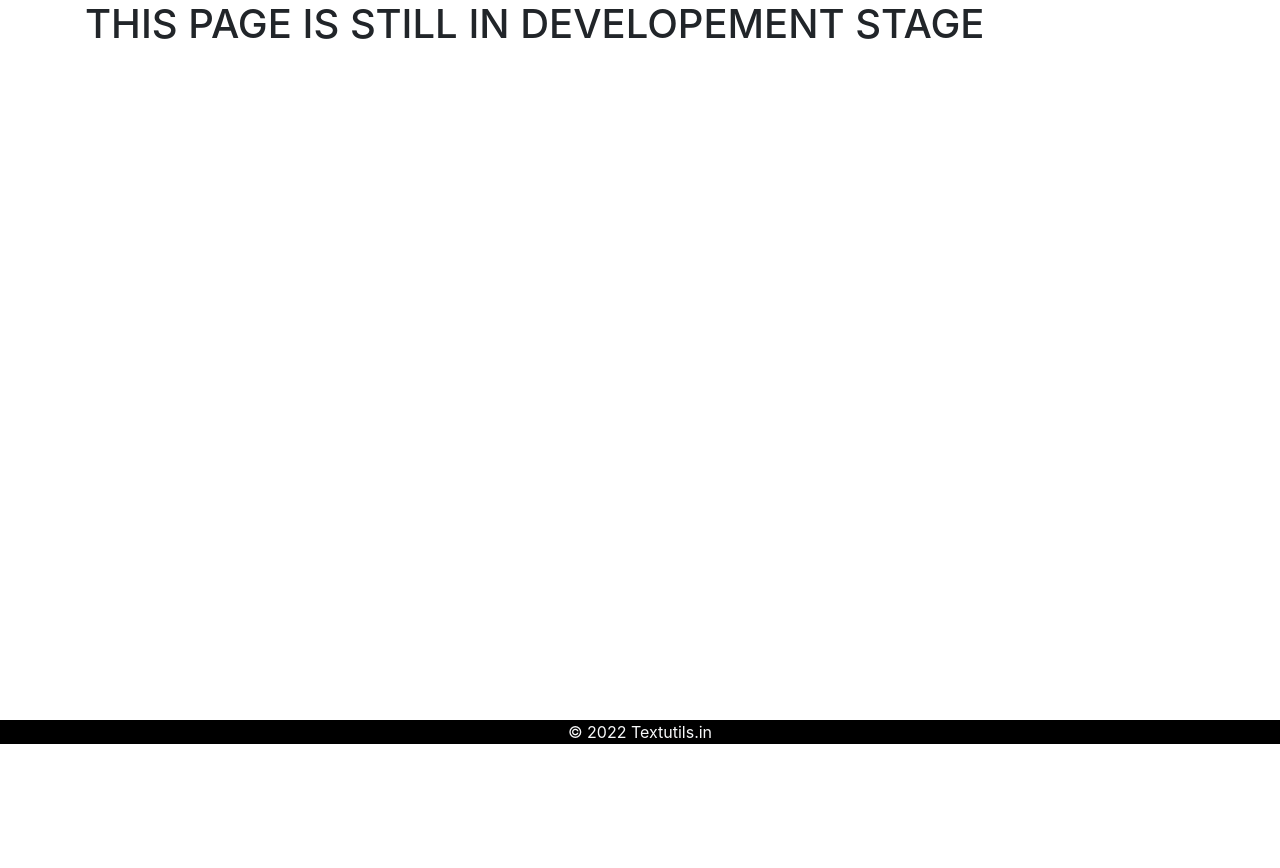
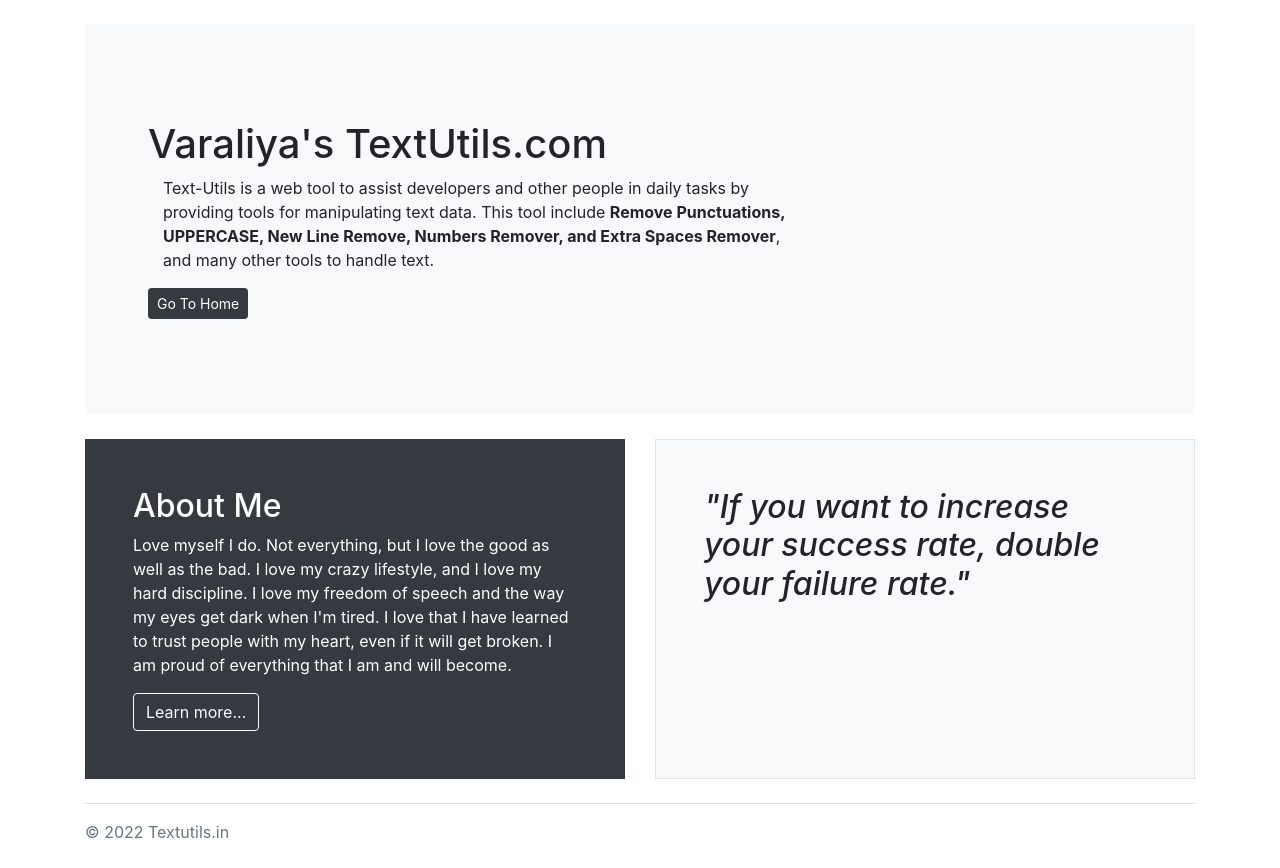
Before and after one commit to Mohammedvaraliya/TextUtils-djangoApp, a Django app: page /about in a window 1280 px wide. Shown: the part 56-924 px from the top of the page. Before the commit the page ends 800 px from the top, so only its background shows below. Run offline with Django 3.2, Linux system fonts and the light colour scheme; some libraries are stand-ins or nearby versions.

Commit message:
added about page

```diff
--- a/templates/about.html
+++ b/templates/about.html
@@ -8,7 +8,7 @@
     <!-- Bootstrap CSS -->
     <link rel="stylesheet" href="https://stackpath.bootstrapcdn.com/bootstrap/4.2.1/css/bootstrap.min.css" integrity="sha384-GJzZqFGwb1QTTN6wy59ffF1BuGJpLSa9DkKMp0DgiMDm4iYMj70gZWKYbI706tWS" crossorigin="anonymous">
 
-    <title>Text Utils-Results </title>
+    <title>Text Utils-About </title>
     <!-- Favicon-->
     <link rel="shortcut icon" href="https://codewithharry.com/static/photo.png">
     <style>
@@ -22,11 +22,12 @@
    text-align: center;
    display: block;
 }
+
 </style>
   </head>
   <body>
 <nav class="navbar navbar-expand-lg navbar-dark bg-dark">
-  <a class="navbar-brand" href="#">Varaliya's TextUtils.com</a>
+  <a class="navbar-brand" href="/about">Varaliya's TextUtils.com</a>
   <button class="navbar-toggler" type="button" data-toggle="collapse" data-target="#navbarNavDropdown" aria-controls="navbarNavDropdown" aria-expanded="false" aria-label="Toggle navigation">
     <span class="navbar-toggler-icon"></span>
   </button>
@@ -39,7 +40,7 @@
         <a class="nav-link" href="/about">About Us</a>
       </li>
       <li class="nav-item">
-        <a class="nav-link" href="#">Contact Us</a>
+        <a class="nav-link" href="/contact">Contact Us</a>
       </li>
 
     </ul>
@@ -49,15 +50,37 @@
     <button class="btn btn-outline-success my-2 my-sm-0" type="submit">Search</button>
   </form>
 </nav>
-<div class="container">
-<h1> THIS PAGE IS STILL IN DEVELOPEMENT STAGE </h1></div>
+<main>
+  <div class="container py-4">
 
+    <div class="p-5 mb-4 bg-light rounded-3">
+      <div class="container-fluid py-5">
+        <h1 class="display-5 fw-bold">Varaliya's TextUtils.com</h1>
+        <p class="col-md-8 fs-4">Text-Utils is a web tool to assist developers and other people in daily tasks by providing tools for manipulating text data. This tool include <b> Remove Punctuations, UPPERCASE, New Line Remove, Numbers Remover, and Extra Spaces Remover</b>, and many other tools to handle text.</p>
+        <a class="btn btn-dark btn-sm" href="/" type="button">Go To Home</a>
+      </div>
+    </div>
 
-<footer class="footer">
-  <div class="container">
-    <span class="text-light">&#169 2022 Textutils.in </span>
+    <div class="row align-items-md-stretch">
+      <div class="col-md-6">
+        <div class="h-100 p-5 text-white bg-dark rounded-3">
+          <h2>About Me</h2>
+          <p>Love myself I do. Not everything, but I love the good as well as the bad. I love my crazy lifestyle, and I love my hard discipline. I love my freedom of speech and the way my eyes get dark when I'm tired. I love that I have learned to trust people with my heart, even if it will get broken. I am proud of everything that I am and will become.</p>
+          <button class="btn btn-outline-light" type="button">Learn more...</button>
+        </div>
+      </div>
+      <div class="col-md-6">
+        <div class="h-100 p-5 bg-light border rounded-3">
+          <h2> <i> "If you want to increase your success rate, double your failure rate." </i></h2>
+        </div>
+      </div>
+    </div>
+
+    <footer class="pt-3 mt-4 text-muted border-top">
+      &copy; 2022 Textutils.in
+    </footer>
   </div>
-</footer>
+</main>
 
     <!-- Optional JavaScript -->
     <!-- jQuery first, then Popper.js, then Bootstrap JS -->
--- a/templates/analyze_if_not_selected.html
+++ b/templates/analyze_if_not_selected.html
@@ -16,7 +16,7 @@
 <body>
   <nav class="navbar navbar-expand-lg navbar-dark bg-dark">
     <div class="container-fluid">
-      <a class="navbar-brand" href="#">Varaliya's TextUtils.com</a>
+      <a class="navbar-brand" href="/about">Varaliya's TextUtils.com</a>
       <button class="navbar-toggler" type="button" data-bs-toggle="collapse" data-bs-target="#navbarSupportedContent"
         aria-controls="navbarSupportedContent" aria-expanded="false" aria-label="Toggle navigation">
         <span class="navbar-toggler-icon"></span>
@@ -66,6 +66,7 @@
 
   </div>
 
+
   <!-- Optional JavaScript; choose one of the two! -->
 
   <!-- Option 1: Bootstrap Bundle with Popper -->
--- a/templates/contact.html
+++ b/templates/contact.html
@@ -16,7 +16,7 @@
 <body>
   <nav class="navbar navbar-expand-lg navbar-dark bg-dark">
     <div class="container-fluid">
-      <a class="navbar-brand" href="#">Varaliya's TextUtils.com</a>
+      <a class="navbar-brand" href="/about">Varaliya's TextUtils.com</a>
       <button class="navbar-toggler" type="button" data-bs-toggle="collapse" data-bs-target="#navbarSupportedContent"
         aria-controls="navbarSupportedContent" aria-expanded="false" aria-label="Toggle navigation">
         <span class="navbar-toggler-icon"></span>
@@ -27,7 +27,7 @@
             <a class="nav-link active" aria-current="page" href="/">Home</a>
           </li>
           <li class="nav-item">
-            <a class="nav-link" href="#">About Us</a>
+            <a class="nav-link" href="about">About Us</a>
           </li>
           <li class="nav-item">
             <a class="nav-link" href="contact">Contact Us</a>
--- a/templates/index.html
+++ b/templates/index.html
@@ -28,7 +28,7 @@
   </head>
   <body>
 <nav class="navbar navbar-expand-lg navbar-dark bg-dark">
-  <a class="navbar-brand" href="#">Varaliya's TextUtils.com</a>
+  <a class="navbar-brand" href="/about">Varaliya's TextUtils.com</a>
   <button class="navbar-toggler" type="button" data-toggle="collapse" data-target="#navbarNavDropdown" aria-controls="navbarNavDropdown" aria-expanded="false" aria-label="Toggle navigation">
     <span class="navbar-toggler-icon"></span>
   </button>
@@ -41,7 +41,7 @@
         <a class="nav-link" href="/about">About Us</a>
       </li>
       <li class="nav-item">
-        <a class="nav-link" href="#">Contact Us</a>
+        <a class="nav-link" href="/contact">Contact Us</a>
       </li>
 
     </ul>
--- a/textutils/urls.py
+++ b/textutils/urls.py
@@ -21,6 +21,7 @@ urlpatterns = [
     path('admin/', admin.site.urls),
     path('', views.index, name='index'),
     path('analyze', views.analyze, name='analyze'),
-    path('about', views.about, name='about')
+    path('about', views.about, name='about'),
+    path('contact', views.contact, name='contact'),
 
 ]
--- a/textutils/views.py
+++ b/textutils/views.py
@@ -1,4 +1,5 @@
 # I have created this file - Harry
+from pyexpat.errors import messages
 from django.http import HttpResponse
 from django.shortcuts import render
 
@@ -79,3 +80,6 @@ def analyze(request):
 
 def about(request):
     return render(request, 'about.html')
+
+def contact(request):
+    return render(request, 'contact.html')
```
Also changed, not shown: templates/analyze.html (+12 -6 lines), db.sqlite3.
